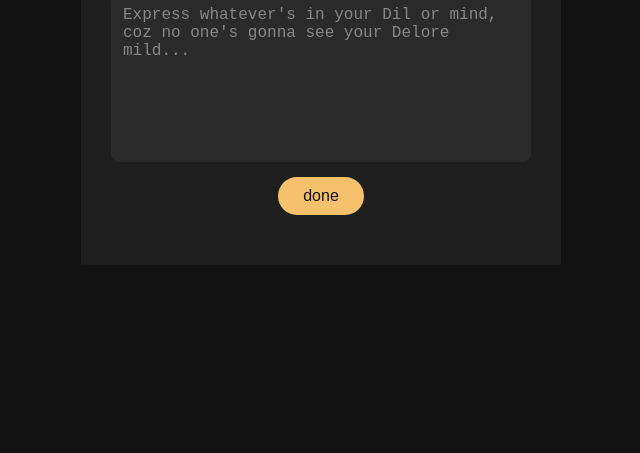
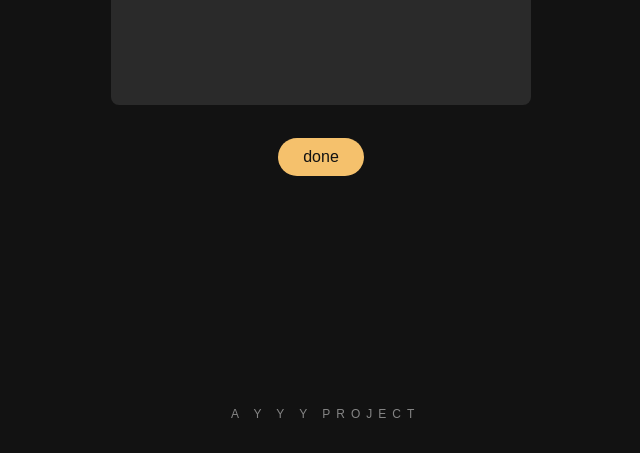
Before and after one commit to Shreyyy26/your-time, a plain HTML site: page index.html in a window 1280 px wide. Shown: the part 347-800 px from the top of the page, without its empty margins (319-959 px from the left). Drawn offline with Linux system fonts and the light colour scheme.

Commit message:
Update index.html

```diff
--- a/index.html
+++ b/index.html
@@ -1,10 +1,13 @@
 <html>
 <head>
-<title>Y Y Y</title>
+<title>YOUR TIME - Y Y Y</title>
+<meta name="viewport"
+content="width=device-width,
+initial-scale=1.0">
 </head>
 <body>
-<div class="container"
->
+<div class="container">
+
 <h1>IT'S YOUR TIME</h1>
 <h2>(F-ALL,U-SAY)</h2>
 
@@ -19,6 +22,11 @@
 <button onclick="replyBot()">done</button>
 <p id="reply"></p>
 </div>
+<footer>
+<p class="footer">
+ A Y Y Y PROJECT
+</footer>
+
 
 <script>
 let typingInterval;
@@ -44,7 +52,7 @@ let index = 0;
       clearInterval(typingInterval);
     }
   }, 60);
-}, 1200);
+}, 300);
 }
 
    function replyBot()
@@ -58,7 +66,7 @@ let index = 0;
   }
   else if (message.length < 100)
   {
-  typereply("I see, no worry 😅.");
+  typereply("I see 😅.");
   }
   else if (message.length <200)
   {
@@ -78,27 +86,34 @@ let index = 0;
          min-height: 100vh;
 
          display: flex;
-         justify-content: center;
-         align-items: center
+         flex-direction:column;
         }
+
   .container {
-        text-align: center;
-        background-color: #1e1e1e;
-        padding: 30px;
-        border-radius; 12px;
-        width: 90%;
-        max-width:420px;
+       flex: 1;
+       display: flex;
+       flex-direction:column;
+
+      justify-content: center;
+      align-items: center;
+
+      width:90%;
+      max-width: 420px;
+      margin: auto;
    }
+
    h1 {
          color: #f5c16c;
          font-size: 42px;
          margin-bottom: 5px;
       }
+
 h2 {
          color: #aaaaaa;
          font-size: 14px;
          margin-bottom: 20px;
       }
+
 p {
          color: #d1d1d1;
          font-size: 18px;
@@ -143,7 +158,23 @@ textarea::placeholder {
   color: #888888;
      }
 
+footer {
+ text-align: center;
+ padding: 12px;
+ color: #888;
+ font-size: 14px;
+
+}
+
+.footer {
+ opacity: 0.6;
+ letter-spacing: 6px;
+font-size: 12px;
+ text-align: center;
+}
+
 </style>
+
 
 </body>
 </html>
```
